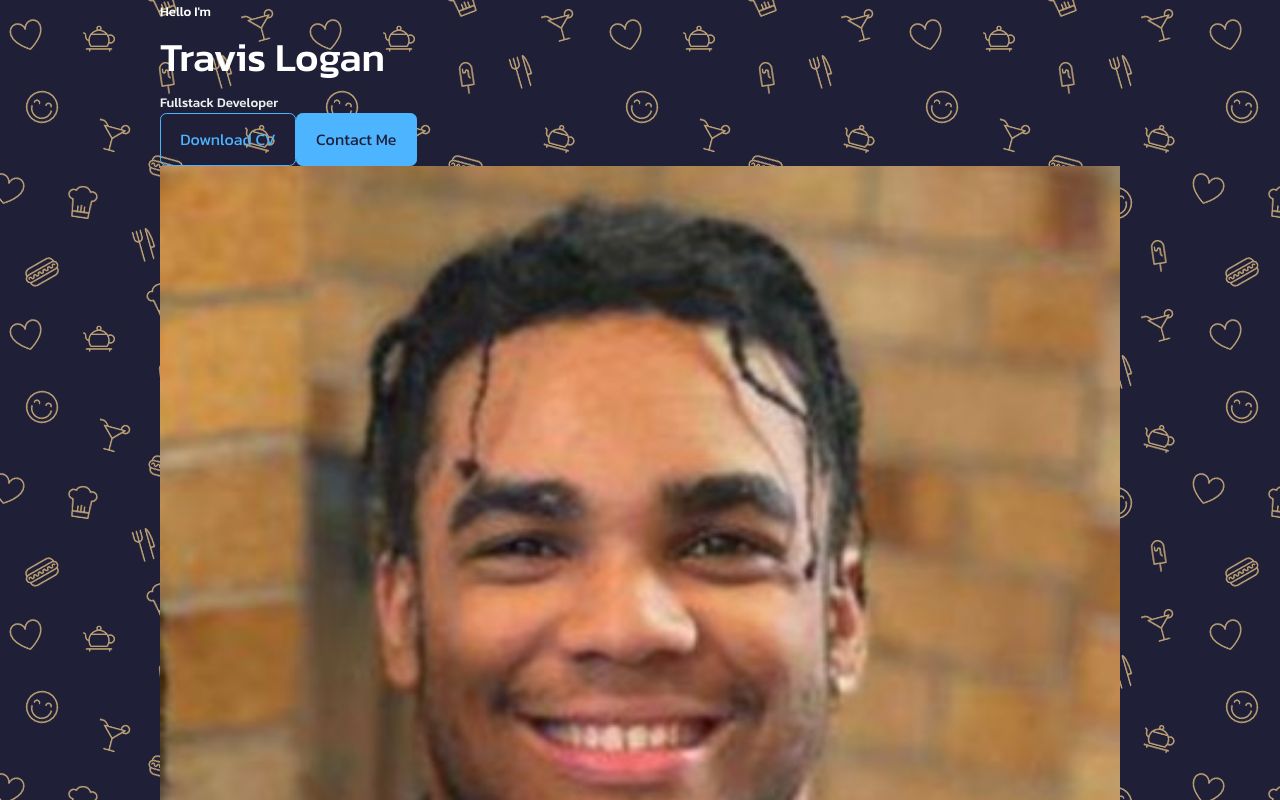
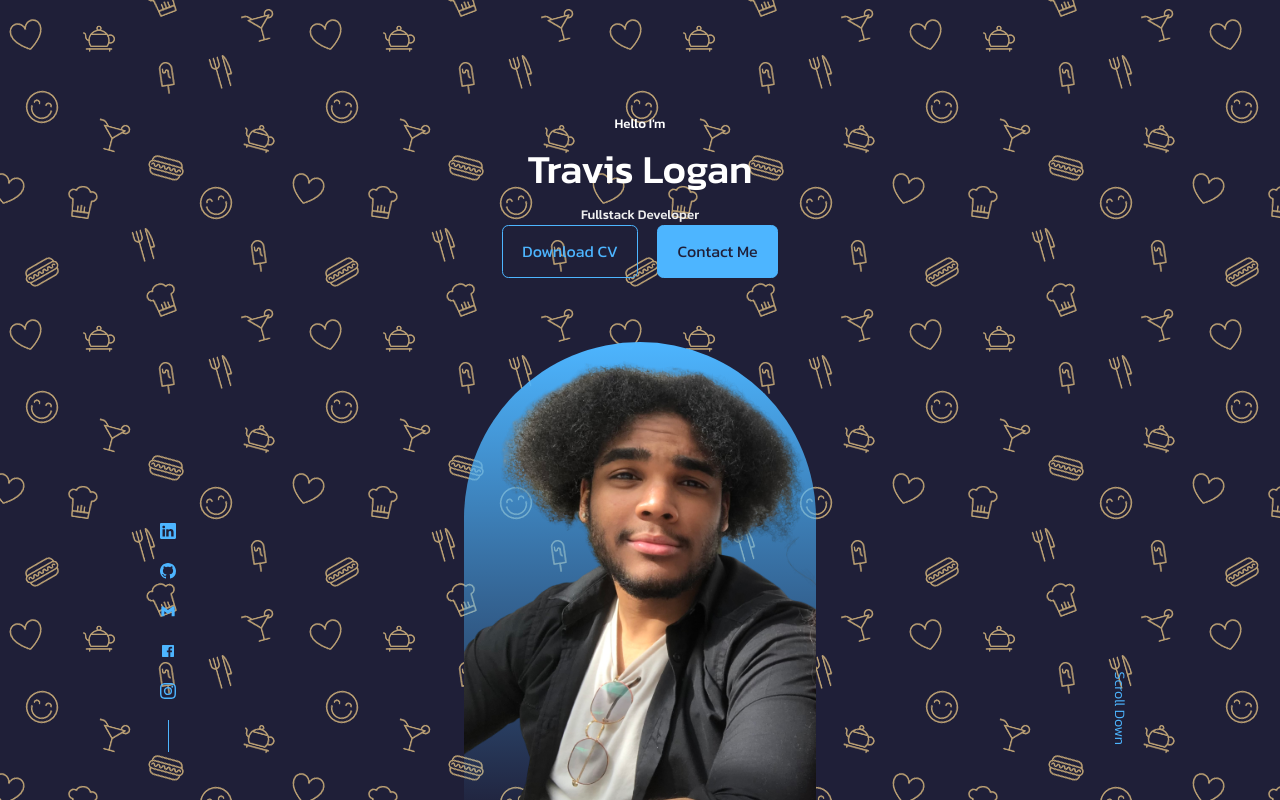
Before and after one commit to TravisLoganT/portfolio-v2, a React (Create React App) app: page / in a window 1280 px wide. Shown: the top 800 px of the page. Built offline with nearby package versions, Linux system fonts and the light colour scheme.

Commit message:
formation of header to include photo and media links

```diff
--- a/src/components/header/Header.css
+++ b/src/components/header/Header.css
@@ -0,0 +1,61 @@
+header {
+    height: 100vh;
+    padding-top: 7rem;
+    overflow: hidden;
+}
+
+.header__container {
+    text-align: center;
+    height: 100%;
+    position: relative;
+}
+
+/* ---------- CTA ---------- */
+.cta {
+    margin-top: 0rem;
+    display: flex;
+    gap: 1.2rem;
+    justify-content: center;
+}
+
+/* ---------- SOCIALS ---------- */
+.header__socials {
+    display: flex;
+    flex-direction: column;
+    align-items: center;
+    gap: 0.8rem;
+    position: absolute;
+    left: 0;
+    bottom: 3rem;
+}
+
+.header__socials::after {
+    content: '';
+    width: 1px;
+    height: 2rem;
+    background-color: var(--color-primary);
+
+}
+
+/* ---------- IMAGE ---------- */
+.me {
+    background: linear-gradient(var(--color-primary), transparent);
+    width: 22rem;
+    height: 30rem;
+    position: absolute;
+    left: calc(50% - 11rem);
+    margin-top: 4rem;
+    border-radius: 12rem 12rem 0 0;
+    overflow: hidden;
+    /* padding: 0rem 0rem 0rem 0rem; */
+}
+
+/* ---------- SCROLL ---------- */
+.scroll__down {
+    position: absolute;
+    right: -2.3rem;
+    bottom: 5rem;
+    transform: rotate(90deg);
+    font-weight: 300;
+    font-size: 0.9rem;
+}
--- a/src/components/header/Header.jsx
+++ b/src/components/header/Header.jsx
@@ -1,7 +1,9 @@
 import React from 'react'
 import './Header.css'
 import CTA from './CTA'
-import ME from '../../assets/Travis.jpeg'
+import ME from '../../assets/Travis.png'
+import HeaderSocials from './HeaderSocials'
+
 
 const Header = () => {
   return (
@@ -12,6 +14,7 @@ const Header = () => {
         <h1>Travis Logan</h1>
         <h5 className="text-light">Fullstack Developer</h5>
         <CTA />
+        <HeaderSocials />
 
         <div className="me">
           <img src={ME} alt="Travis Logan" />
--- /dev/null
+++ b/src/components/header/HeaderSocials.jsx
@@ -0,0 +1,36 @@
+import React from 'react'
+import {BsLinkedin, BsGithub, BsInstagram} from 'react-icons/bs'
+import {BiLogoGmail, BiLogoFacebookSquare} from 'react-icons/bi'
+
+const HeaderSocials = () => {
+  return (
+    <div className="header__socials">
+        {/* LinkedIn */}
+        <a href="https://www.linkedin.com/in/travislogant/" rel="noreferrer" target="_blank">
+            <BsLinkedin />
+        </a>
+
+        {/* GitHub */}
+        <a href="https://github.com/TravisTLogan" rel="noreferrer" target="_blank">
+            <BsGithub />
+        </a>
+
+        {/* Gmail */}
+        <a href="mailto:TravisLoganT@gmail.com" rel="noreferrer" target="_blank">
+            <BiLogoGmail />
+        </a>
+
+        {/* facebook */}
+        <a href="https://www.facebook.com/profile.php?id=100006278568312" rel="noreferrer" target="_blank">
+            <BiLogoFacebookSquare />
+        </a>
+
+        {/* Instagram */}
+        <a href="https://www.instagram.com/travislogant/" rel="noreferrer" target="_blank">
+            <BsInstagram />
+        </a>
+    </div>
+  )
+}
+
+export default HeaderSocials
```
